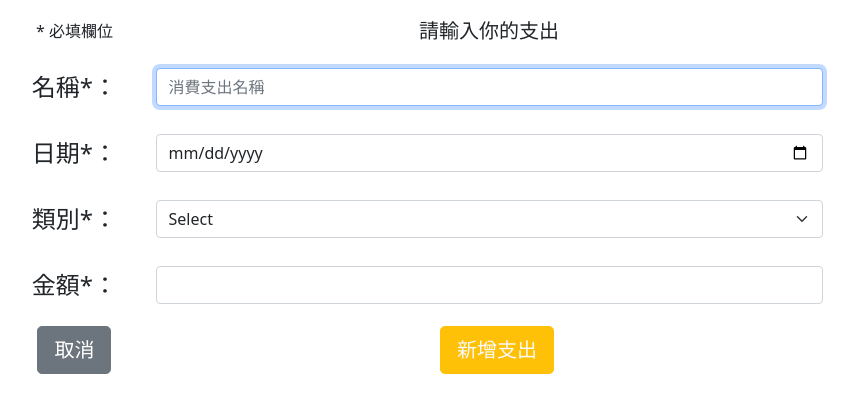
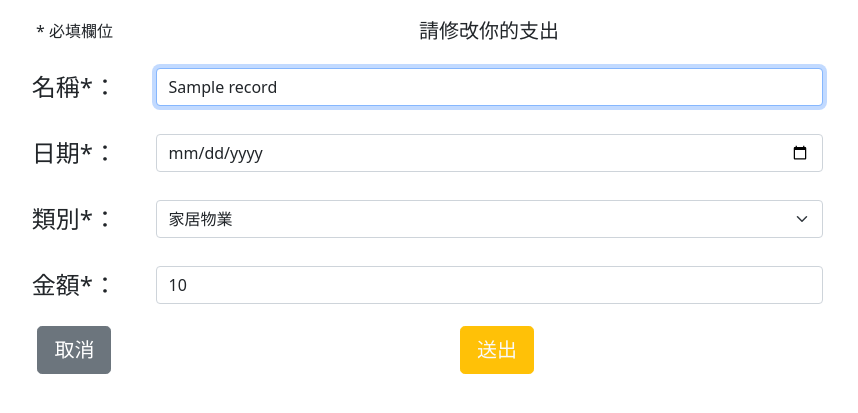
Before and after one commit to liaochungyid/expense-tracker, a Node server app: page /expenses/600000000000000000000001 in a window 1280 px wide. Shown: the part 86-499 px from the top of the page, without its empty margins (220-1078 px from the left). Run offline with Node 20, Linux system fonts and the light colour scheme; a user stored in the database is signed in; data comes from the database, SQL or seed files in the repository; tables that the repository leaves empty hold one stand-in row (values such as "Sample post"); some libraries are stand-ins or nearby versions.

Commit message:
feat: add CRUD function.

```diff
--- a/controllers/adminController.js
+++ b/controllers/adminController.js
@@ -7,19 +7,59 @@ module.exports = adminController = {
     res.render('edit')
   },
   postCreate: (req, res) => {
-    console.log(req.body)
-    res.redirect('/')
+    const { name, date, category, amount } = req.body
+    Category
+      .findOne({ name: category })
+      .select('_id')
+      .lean()
+      .then(categoryId => {
+        Record
+          .create({ name, date, amount, userId: req.user._id, categoryId: categoryId._id, })
+          .catch(err => console.log(err))
+      })
+      .then(() => res.redirect('/'))
+      .catch(err => console.log(err))
   },
   getEdit: (req, res) => {
-    console.log(req.params.id)
-    res.render('edit')
+    Record
+      .findOne({ _id: req.params.id, userId: req.user._id })
+      .lean()
+      .then(record => {
+        Category
+          .findById(record.categoryId)
+          .lean()
+          .then(category => {
+            res.render('edit', {
+              expense: Object.assign(record, {
+                category: category.name,
+                year: record.date.getFullYear(),
+                month: record.date.getMonth() + 1,
+                day: record.date.getDate()
+              })
+            })
+          })
+      })
+      .catch(err => console.log(err))
+
   },
   putEdit: (req, res) => {
-    console.log(req.params.id)
-    res.redirect('/')
+    Record
+      .findOne({ _id: req.params.id, userId: req.user._id })
+      .then(record => {
+        record = Object.assign(record, req.body)
+        return record.save()
+      })
+      .then(() => res.redirect('/'))
+      .catch(err => console.log(err))
   },
   deleteExpense: (req, res) => {
-    console.log(req.params.id)
-    res.redirect('/')
+    Record
+      .findOne({ _id: req.params.id, userId: req.user._id })
+      .then(record => {
+        record = Object.assign(record, { deleteAt: Date.now() })
+        return record.save()
+      })
+      .then(() => res.redirect('/'))
+      .catch(err => console.log(err))
   }
 }
--- a/views/edit.hbs
+++ b/views/edit.hbs
@@ -22,7 +22,8 @@
       <div class="row align-items-center my-3">
         <label for="date" class="text-center fs-4 col-2 col-form-label">日期*：</label>
         <div class="col-10">
-          <input type="date" name="date" class="form-control" id="date" required value="{{expense.date}}">
+          <input type="date" name="date" class="form-control" id="date" required
+            value="{{expense.year}}-{{expense.month}}-{{expense.day}}">
         </div>
       </div>
 
@@ -42,9 +43,9 @@
       </div>
 
       <div class="row align-items-center my-3">
-        <label for="cost" class="text-center fs-4 col-2 col-form-label">金額*：</label>
+        <label for="amount" class="text-center fs-4 col-2 col-form-label">金額*：</label>
         <div class="col-10">
-          <input type="number" name="cost" class="form-control" id="cost" required value="{{expense.cost}}">
+          <input type="number" name="amount" class="form-control" id="amount" required value="{{expense.amount}}">
         </div>
       </div>
       <div class="row">
```
